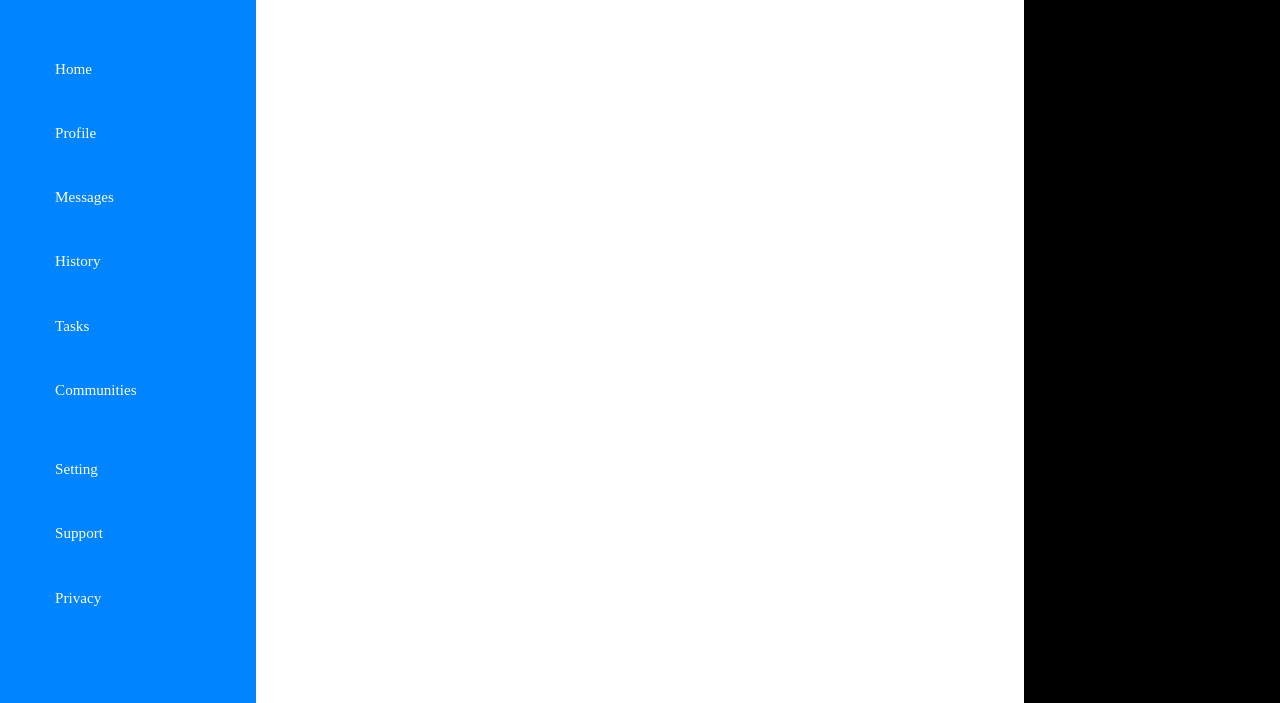
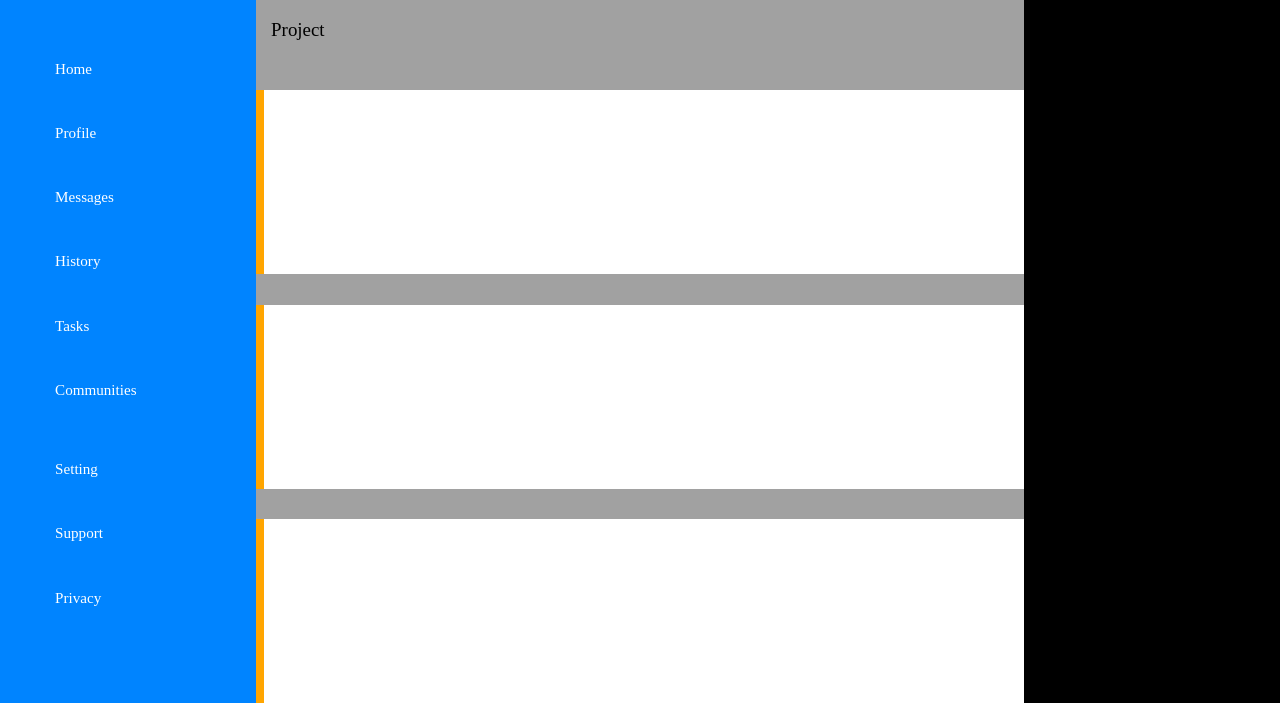
Before and after one commit to jeremycfwong/odin-admin-dashboard, a plain HTML site: page index.html in a window 1280 px wide. Shown: the part 97-800 px from the top of the page. Drawn offline with Linux system fonts and the light colour scheme.

Commit message:
Add the cards
As title

```diff
--- a/index.html
+++ b/index.html
@@ -81,7 +81,30 @@
     </nav>
 
     <div class="content">
-        <div class="project"></div>
+        <div class="projects">
+            <p>Project</p>
+            <div class="cards">
+                <div class="text">
+
+                </div>
+                <div class="card-buttons"></div>
+            </div>
+
+            <div class="cards">
+                <div class="text">
+
+                </div>
+                <div class="card-buttons"></div>
+            </div>
+
+            <div class="cards">
+                <div class="text">
+
+                </div>
+                <div class="card-buttons"></div>
+            </div>
+
+        </div>
         <div class="announcement-trend"></div>
     </div>
 </body>
--- a/style.css
+++ b/style.css
@@ -70,7 +70,7 @@ body{
             gap: 2rem;
         }
             .buttons button {
-                background-color: blue;
+                background-color: rgb(60, 129, 233);
                 color: white;
                 border-radius: 20px;
                 padding: 0.5rem 1.5rem;
@@ -107,9 +107,26 @@ body{
     background-color: brown;
 }
 
-    .project{
-        background-color: white;
+    .projects{
+        background-color: rgb(161, 161, 161);
+        display: grid;
+        grid-template-rows: auto 1fr 1fr;
+        grid-template-columns: repeat(auto-fit, minmax(400px,1fr));
+        grid-auto-rows: 1fr;
+        gap: 2rem 1rem;
     }
+
+        .projects p {
+            grid-column: 1/ -1;
+            font-size: 1.25rem;
+            padding: 1rem 1rem 0;
+        }
+
+        .cards {
+            display: grid;
+            background-color: white;
+            border-left: 8px solid orange;
+        }
 
     .announcement-trend {
         background-color: black;
```
